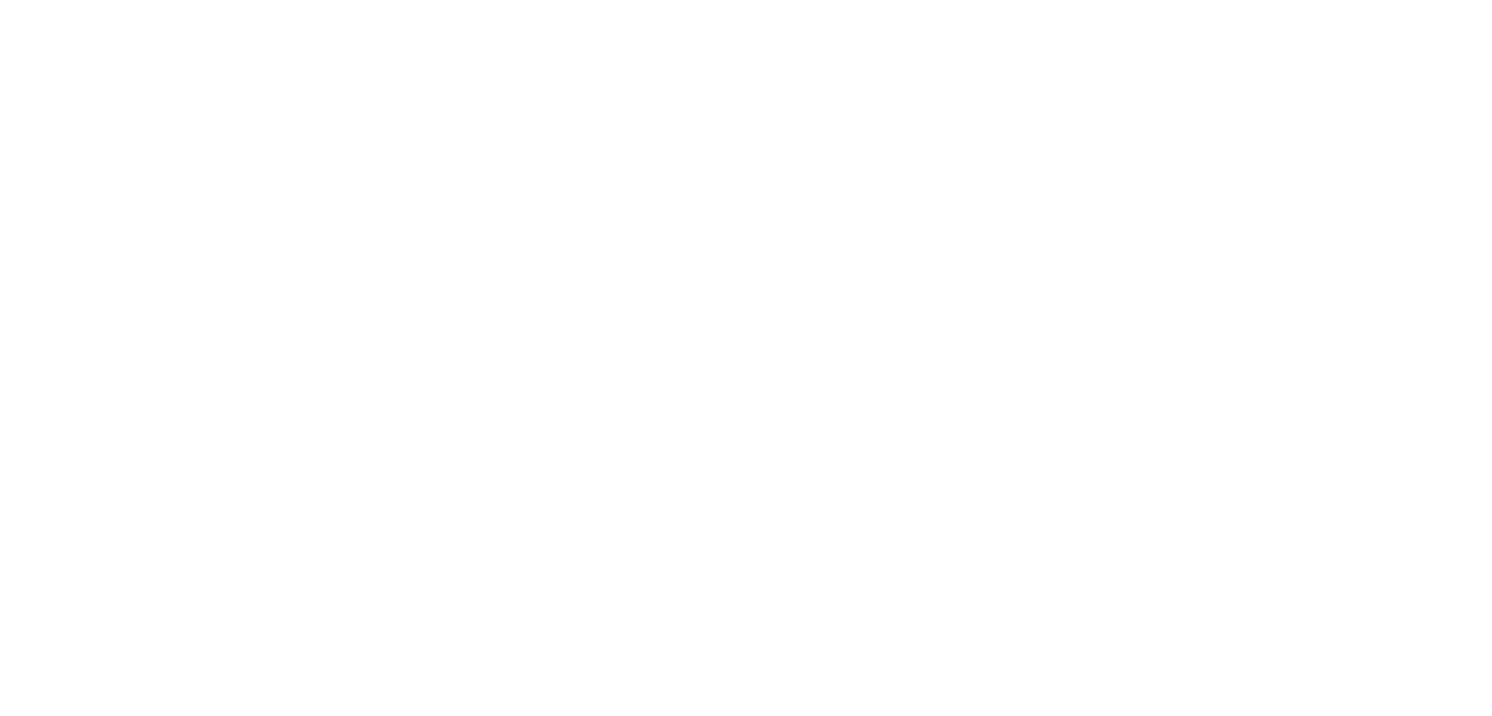
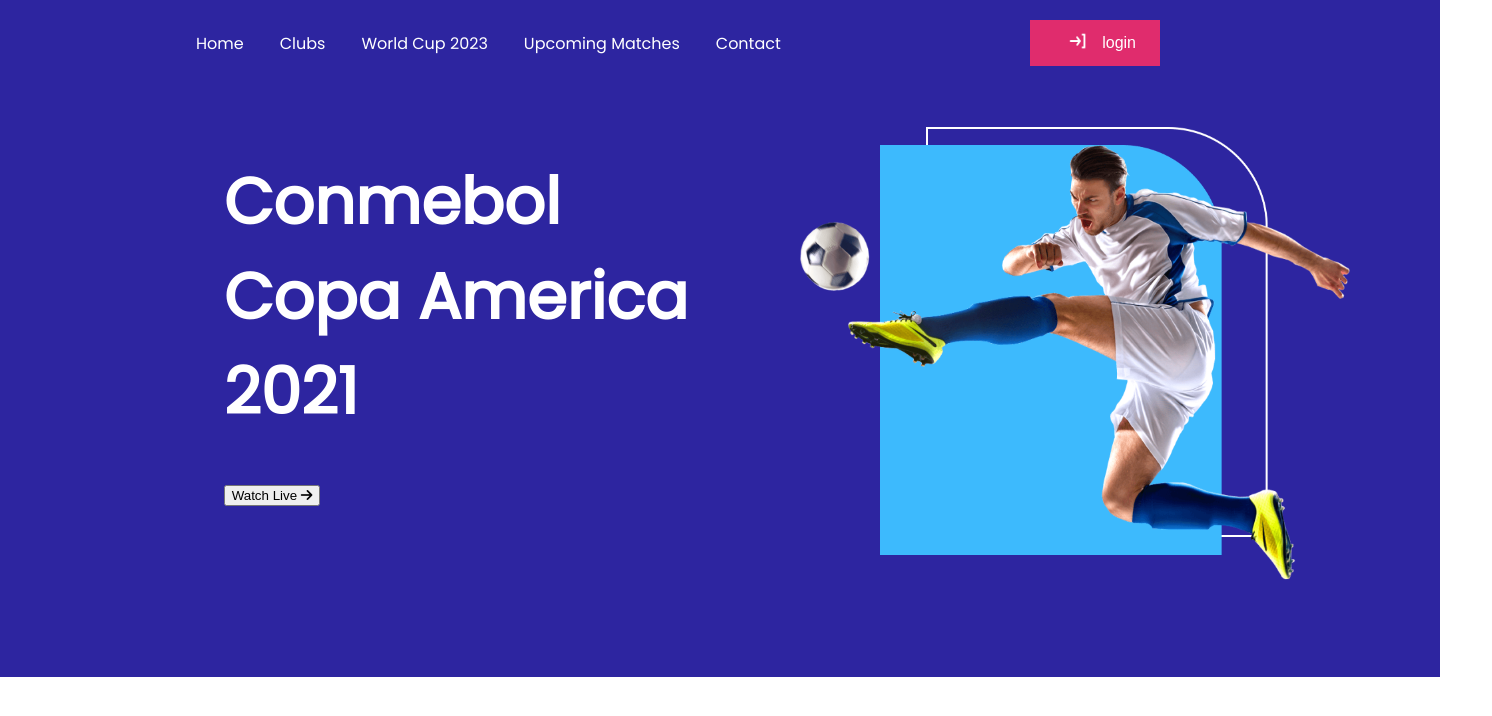
Before and after one commit to Hasanrakib010/football-live, a plain HTML site: page index.html in a window 1280 px wide. Shown: the whole page, 1492 px wide, since content can reach past the window. Drawn offline with Linux system fonts and the light colour scheme.

Commit message:
first Part

```diff
--- a/index.html
+++ b/index.html
@@ -6,11 +6,59 @@
     <meta http-equiv="X-UA-Compatible" content="IE=edge">
     <meta name="viewport" content="width=device-width, initial-scale=1.0">
     <title>Football Fiesta</title>
+    <!-- Font Awesome -->
+    <script src="https://kit.fontawesome.com/d777647753.js" crossorigin="anonymous"></script>
+    <!-- Style Added -->
     <link rel="stylesheet" href="styles/style.css">
 </head>
 
 <body>
+    <!-- Header Start -->
+    <header class="container">
+        <nav>
+            <div class="nav-width">
 
+                <div class="menu-items">
+                    <ul>
+                        <li><a href="">Home</a></li>
+                        <li><a href="">Clubs</a></li>
+                        <li><a href="">World Cup 2023</a></li>
+                        <li><a href="">Upcoming Matches</a></li>
+                        <li><a href="">Contact</a></li>
+                    </ul>
+                </div>
+                <div>
+                    <button class="login-button" type="submit">
+                        <span><img src="images/Social Icons/login.png" alt="login icon"></span>
+                        <span>login</span>
+                    </button>
+                </div>
+            </div>
+        </nav>
+
+        <div class="banner-container">
+            <div class="banner-title">
+                <h1>Conmebol Copa America 2021</h1>
+                <button type="submit">Watch Live <i class="fas fa-arrow-right"></i></button>
+            </div>
+            <div class="banner-picture">
+                <img src="images/banner.png" alt="">
+            </div>
+        </div>
+    </header>
+    <!-- Header End -->
+    <!-- ------------------------------->
+    <!-- Main Start  -->
+    <main>
+
+    </main>
+    <!-- Main End -->
+    <!-- ------------------------------->
+    <!-- Footer Start  -->
+    <footer>
+
+    </footer>
+    <!-- Footer End -->
 </body>
 
 </html>
--- a/styles/style.css
+++ b/styles/style.css
@@ -0,0 +1,82 @@
+/* imported Common Styles */
+@import url('https://fonts.googleapis.com/css2?family=Poppins&display=swap');
+body{
+    font-family: 'Poppins', sans-serif;
+    margin: 0;
+}
+/* Header Section Styles */
+.container{
+    width: 1440px;
+    height: 677px;
+    background-color: #2D25A0;
+    margin-top: 0;
+}
+
+.nav-width{
+    width: 1160px;
+    height: 44px;
+    font-size: 16px;
+    font-weight: 500;
+    display:flex;
+    justify-content: space-between;
+    align-items: center;
+    margin-bottom: 67px;
+}
+ul {
+    display: flex;
+}
+.menu-items {
+    display: flex;
+    margin-left: 156px;
+    margin-top: 42px;
+}
+.menu-items li{
+    margin-right: 36px;
+    list-style: none;
+}
+li a{
+    text-decoration: none;
+    color: white;
+}
+.login-button{
+    display: flex;
+    justify-content: center;
+    align-items: center;
+    background-color: #E02C6D;
+    color: white;
+    Padding : 10px 24px 10px 24px;
+    margin-top: 42px;
+    border: none;
+}
+.login-button img{
+    width: 45%;
+}
+.login-button span{
+    font-size: 16px;
+    font-weight: 500;
+}
+.banner-container{
+    display: flex;
+    justify-content: space-evenly;
+    align-items: center;
+}
+.banner-title{
+    width: 485px;
+    height: 230px;
+    margin-bottom: 240px;
+    margin-left: 136px;
+}
+.banner-title h1{
+    font-size: 64px;
+    font-weight: 700;
+    color: white
+}
+.banner-picture{
+    width: 556px;
+    height:438px
+
+}
+.banner-picture img{
+    width: 100%;
+    margin-right: 140px;
+}
```
